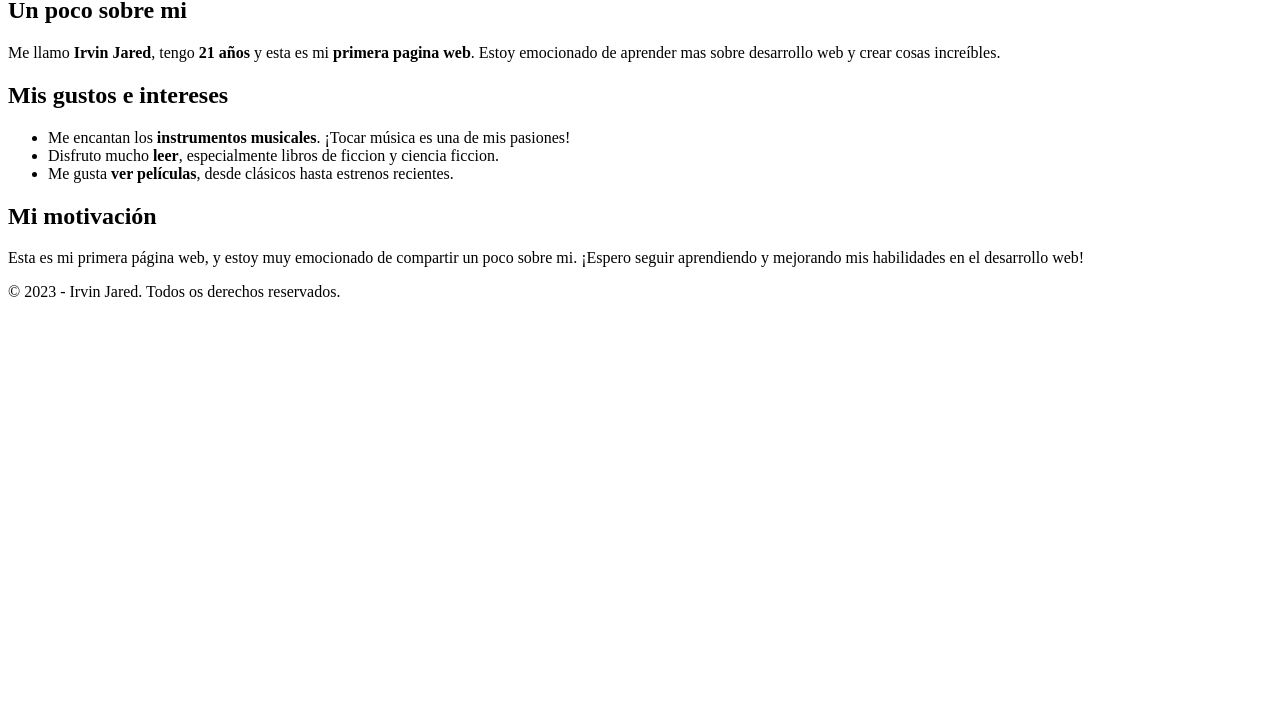
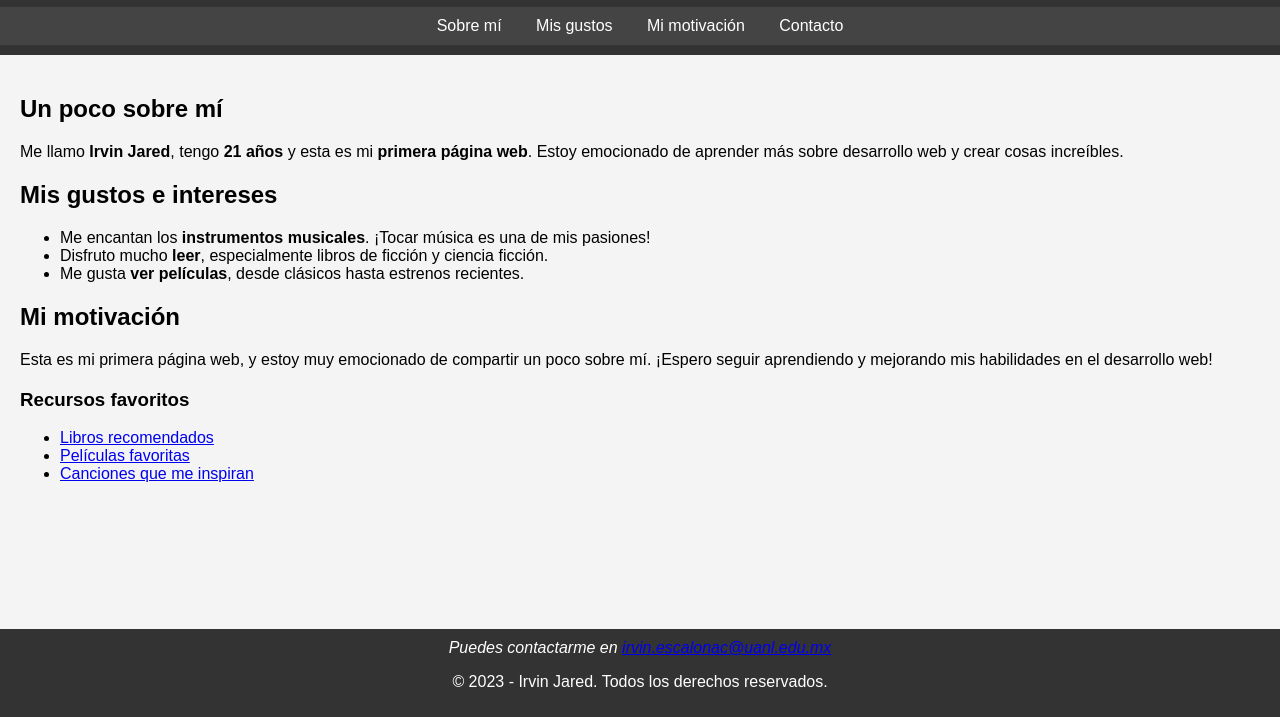
Before and after one commit to Jared120/pgina, a plain HTML site: page index.html in a window 1280 px wide. Shown: the part 83-800 px from the top of the page. Drawn offline with Linux system fonts and the light colour scheme.

Commit message:
Pasatiempos

```diff
--- a/index.html
+++ b/index.html
@@ -4,35 +4,98 @@
     <meta charset="UTF-8">
     <meta name="viewport" content="width=device-width, initial-scale=1.0">
     <title>Mi Primera Página Web - Irvin Jared</title>
+    <style>
+        body {
+            font-family: Arial, sans-serif;
+            margin: 0;
+            padding: 0;
+            background-color: #f4f4f4;
+        }
+        header {
+            background-color: #333;
+            color: white;
+            padding: 10px 0;
+            text-align: center;
+        }
+        nav {
+            margin: 0;
+            padding: 10px;
+            background-color: #444;
+        }
+        nav a {
+            color: white;
+            margin: 0 15px;
+            text-decoration: none;
+        }
+        main {
+            padding: 20px;
+        }
+        section {
+            margin-bottom: 20px;
+        }
+        footer {
+            background-color: #333;
+            color: white;
+            text-align: center;
+            padding: 10px 0;
+            position: fixed;
+            width: 100%;
+            bottom: 0;
+        }
+    </style>
 </head>
 <body>
     <header>
         <h1>¡Hola! Soy Irvin Jared</h1>
+        <nav>
+            <a href="#about">Sobre mí</a>
+            <a href="#interests">Mis gustos</a>
+            <a href="#motivation">Mi motivación</a>
+            <a href="#contact">Contacto</a>
+        </nav>
     </header>
 
     <main>
-        <section>
-            <h2>Un poco sobre mi</h2>
-            <p>Me llamo <strong>Irvin Jared</strong>, tengo <strong>21 años</strong> y esta es mi <strong>primera pagina web</strong>. Estoy emocionado de aprender mas sobre desarrollo web y crear cosas increíbles.</p>
+        <section id="about">
+            <article>
+                <h2>Un poco sobre mí</h2>
+                <p>Me llamo <strong>Irvin Jared</strong>, tengo <strong>21 años</strong> y esta es mi <strong>primera página web</strong>. Estoy emocionado de aprender más sobre desarrollo web y crear cosas increíbles.</p>
+            </article>
         </section>
 
-        <section>
+        <section id="interests">
+            <article>
                 <h2>Mis gustos e intereses</h2>
                 <ul>
                     <li>Me encantan los <strong>instrumentos musicales</strong>. ¡Tocar música es una de mis pasiones!</li>
-                <li>Disfruto mucho <strong>leer</strong>, especialmente libros de ficcion y ciencia ficcion.</li>
+                    <li>Disfruto mucho <strong>leer</strong>, especialmente libros de ficción y ciencia ficción.</li>
                     <li>Me gusta <strong>ver películas</strong>, desde clásicos hasta estrenos recientes.</li>
                 </ul>
+            </article>
         </section>
 
-        <section>
+        <section id="motivation">
+            <article>
                 <h2>Mi motivación</h2>
-            <p>Esta es mi primera página web, y estoy muy emocionado de compartir un poco sobre mi. ¡Espero seguir aprendiendo y mejorando mis habilidades en el desarrollo web!</p>
+                <p>Esta es mi primera página web, y estoy muy emocionado de compartir un poco sobre mí. ¡Espero seguir aprendiendo y mejorando mis habilidades en el desarrollo web!</p>
+            </article>
         </section>
+
+        <aside>
+            <h3>Recursos favoritos</h3>
+            <ul>
+                <li><a href="#">Libros recomendados</a></li>
+                <li><a href="#">Películas favoritas</a></li>
+                <li><a href="#">Canciones que me inspiran</a></li>
+            </ul>
+        </aside>
     </main>
 
-    <footer>
-        <p>© 2023 - Irvin Jared. Todos os derechos reservados.</p>
+    <footer id="contact">
+        <address>
+            Puedes contactarme en <a href="mailto:irvin.escalonac@uanl.edu.mx">irvin.escalonac@uanl.edu.mx</a>
+        </address>
+        <p>© 2023 - Irvin Jared. Todos los derechos reservados.</p>
     </footer>
 </body>
 </html>
```
Lines whose indentation alone changed are shown as unchanged.
